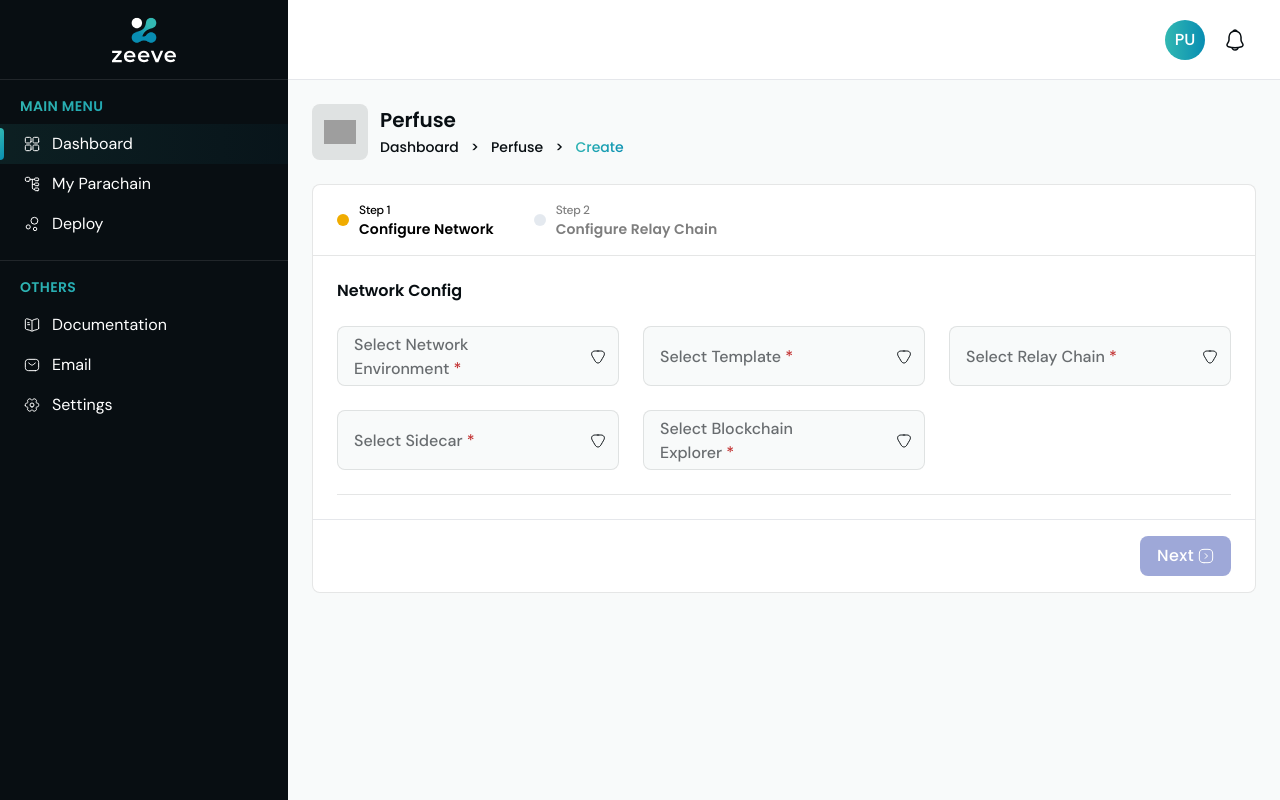
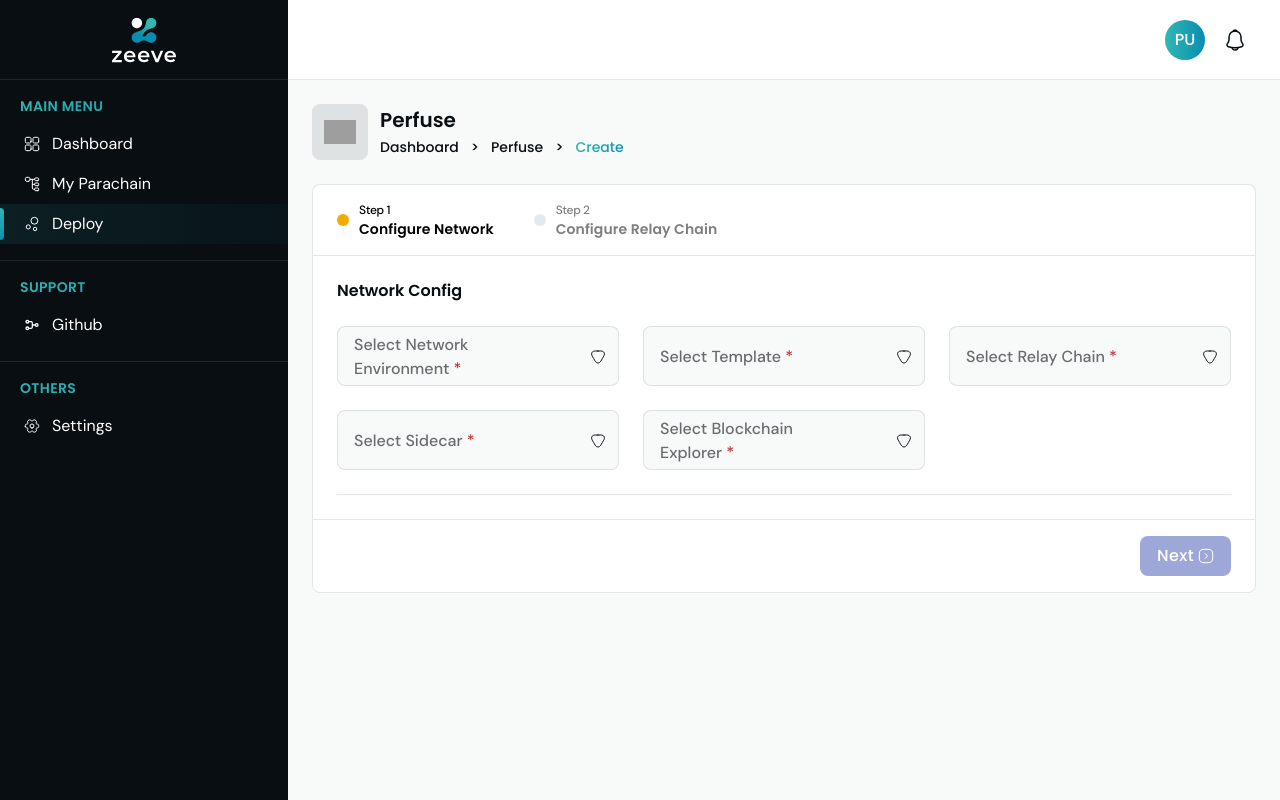
Before and after one commit to Zeeve-App/perfuse, a Next.js app: page /create in a window 1280 px wide. Built offline with nearby package versions, Linux system fonts and the light colour scheme; grey boxes are pictures that could not be loaded.

Commit message:
side bar changes

```diff
--- a/next.config.mjs
+++ b/next.config.mjs
@@ -3,7 +3,7 @@
   experimental: {
     serverComponentsExternalPackages: ["knex"],
   },
-  basePath: process.env.NEXT_PUBLIC_BASE_PATH ?? "/perfuse",
+  basePath: process.env.NEXT_PUBLIC_BASE_PATH ?? "",
   output: "standalone",
 };
 
--- a/src/app/create/_components/constants/create-network.ts
+++ b/src/app/create/_components/constants/create-network.ts
@@ -11,12 +11,7 @@
     { label: "Kusama", value: "kusama" },
     { label: "Polkadot", value: "polkadot" },
   ],
-  testnet: [
-    { label: "Rococo-local", value: "rococo_local" },
-    { label: "Rococo", value: "rococo" },
-    { label: "Kusama", value: "kusama" },
-    { label: "Polkadot", value: "polkadot" },
-  ],
+  testnet: [{ label: "Rococo", value: "rococo" }],
 };
 
 export const templateOption = [
--- a/src/lib/components/sidebar/constants/sidebar.tsx
+++ b/src/lib/components/sidebar/constants/sidebar.tsx
@@ -2,11 +2,12 @@
 
 import ZeeveSidebarItemProps from "../type";
 import SvgBook2 from "@/lib/icons/school/outline/Book2";
-import SvgMail from "@/lib/icons/communication/outline/Mail";
 import SvgElement3 from "@/lib/icons/grid/outline/Element3";
 import SvgNodes from "@/lib/icons/programming/outline/Nodes";
 import SvgBubbles from "@/lib/icons/essential/outline/Bubbles";
 import SvgSetting1 from "@/lib/icons/setting/outline/Setting1";
+import SvgGithub from "@/lib/icons/programming/outline/github-mark-white";
+import SvgEndpoints1 from "@/lib/icons/programming/outline/Endpoints1";
 
 const ITEMS: {
   title?: string;
@@ -41,19 +42,18 @@
     ],
   },
   {
+    title: "Support",
+    items: [
+      {
+        title: "Github",
+        icon: <SvgEndpoints1 />,
+        path: `#`,
+      },
+    ],
+  },
+  {
     title: "Others",
     items: [
-      {
-        title: "Documentation",
-        icon: <SvgBook2 />,
-        path: `#`,
-      },
-      {
-        title: "Email",
-        icon: <SvgMail />,
-        path: "https://help.zeeve.io/hc/en-us/signin?return_to=https://help.zeeve.io",
-        shouldOpenInNewTab: true,
-      },
       {
         title: "Settings",
         icon: <SvgSetting1 />,
--- /dev/null
+++ b/src/lib/icons/programming/outline/github-mark-white.tsx
@@ -0,0 +1,26 @@
+import * as React from "react";
+import type { SVGProps } from "react";
+interface SVGRProps {
+  title?: string;
+  titleId?: string;
+}
+const SvgGithub = ({ title, titleId, ...props }: SVGProps<SVGSVGElement> & SVGRProps) => (
+  <svg
+    width="1em"
+    height="1em"
+    viewBox="0 0 24 24"
+    xmlns="http://www.w3.org/2000/svg"
+    aria-labelledby={titleId}
+    {...props}
+  >
+    {title ? <title id={titleId}>{title}</title> : null}
+    <path
+      fill-rule="evenodd"
+      clip-rule="evenodd"
+      d="M48.854 0C21.839 0 0 22 0 49.217c0 21.756 13.993 40.172 33.405 46.69 2.427.49 3.316-1.059 3.316-2.362 0-1.141-.08-5.052-.08-9.127-13.59 2.934-16.42-5.867-16.42-5.867-2.184-5.704-5.42-7.17-5.42-7.17-4.448-3.015.324-3.015.324-3.015 4.934.326 7.523 5.052 7.523 5.052 4.367 7.496 11.404 5.378 14.235 4.074.404-3.178 1.699-5.378 3.074-6.6-10.839-1.141-22.243-5.378-22.243-24.283 0-5.378 1.94-9.778 5.014-13.2-.485-1.222-2.184-6.275.486-13.038 0 0 4.125-1.304 13.426 5.052a46.97 46.97 0 0 1 12.214-1.63c4.125 0 8.33.571 12.213 1.63 9.302-6.356 13.427-5.052 13.427-5.052 2.67 6.763.97 11.816.485 13.038 3.155 3.422 5.015 7.822 5.015 13.2 0 18.905-11.404 23.06-22.324 24.283 1.78 1.548 3.316 4.481 3.316 9.126 0 6.6-.08 11.897-.08 13.526 0 1.304.89 2.853 3.316 2.364 19.412-6.52 33.405-24.935 33.405-46.691C97.707 22 75.788 0 48.854 0z"
+      fill="#fff"
+    />
+  </svg>
+);
+SvgGithub.displayName = "IconGithub";
+export default SvgGithub;
```
